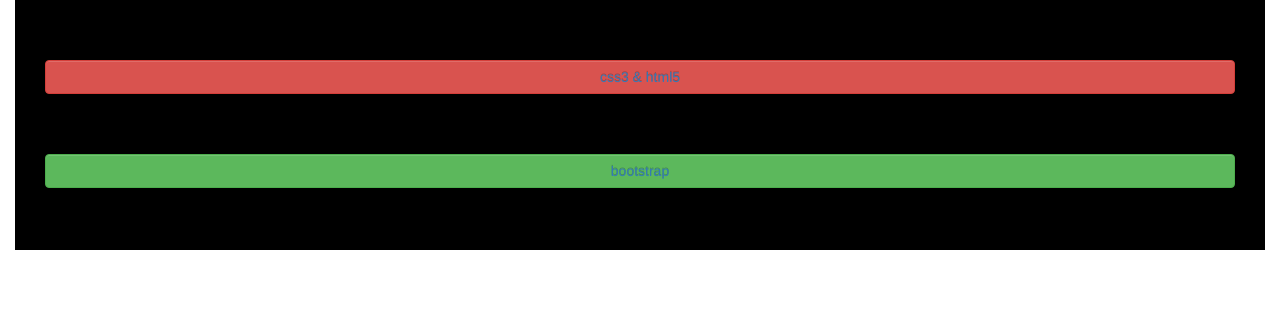
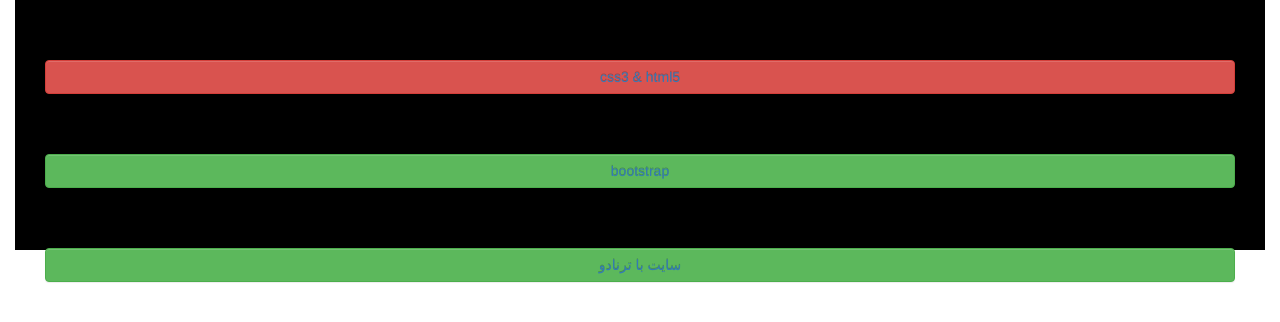
Before and after one commit to molabakhshreza/molabakhshreza.github.io, a plain HTML site: page index.html in a window 1280 px wide. Drawn offline with nearby package versions, Linux system fonts and the light colour scheme; files that its build step writes are made by us from their sources; files whose address does not match are found by name.

Commit message:
4-11-1393

```diff
--- a/index.html
+++ b/index.html
@@ -27,6 +27,7 @@
                 </div>
 
 				<div class=" col-md-12 col-sm-12 col-sx-12 btn btn-success pull-left margin"><a href="bootstrap/index2.html">bootstrap</a>   </div>
+                <div class=" col-md-12 col-sm-12 col-sx-12 btn btn-success pull-left margin"><a href="http://s4.picofile.com/file/8165905334/reza.rar.html"> سایت با ترنادو </a>   </div>
 
 
 
```
